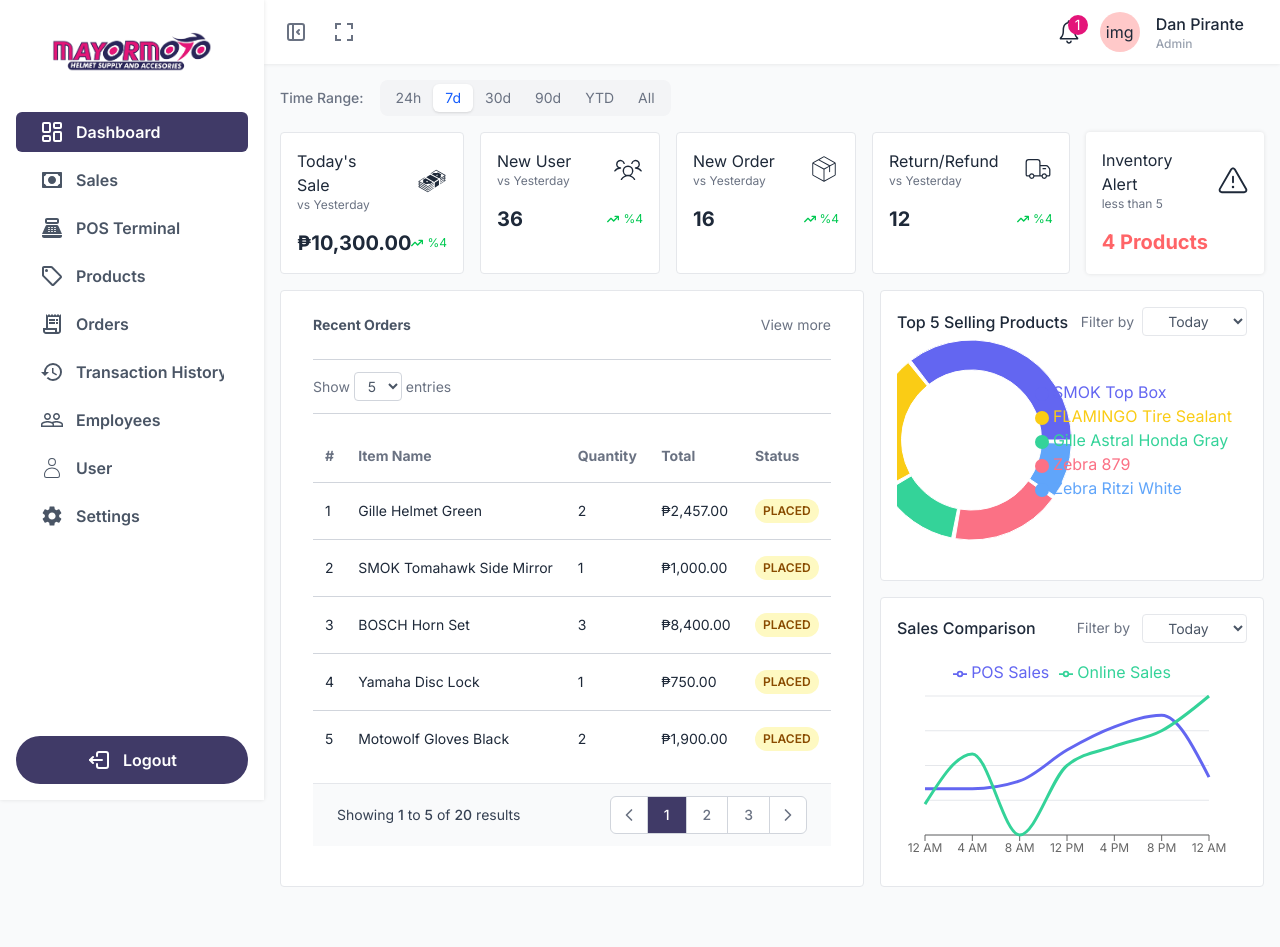
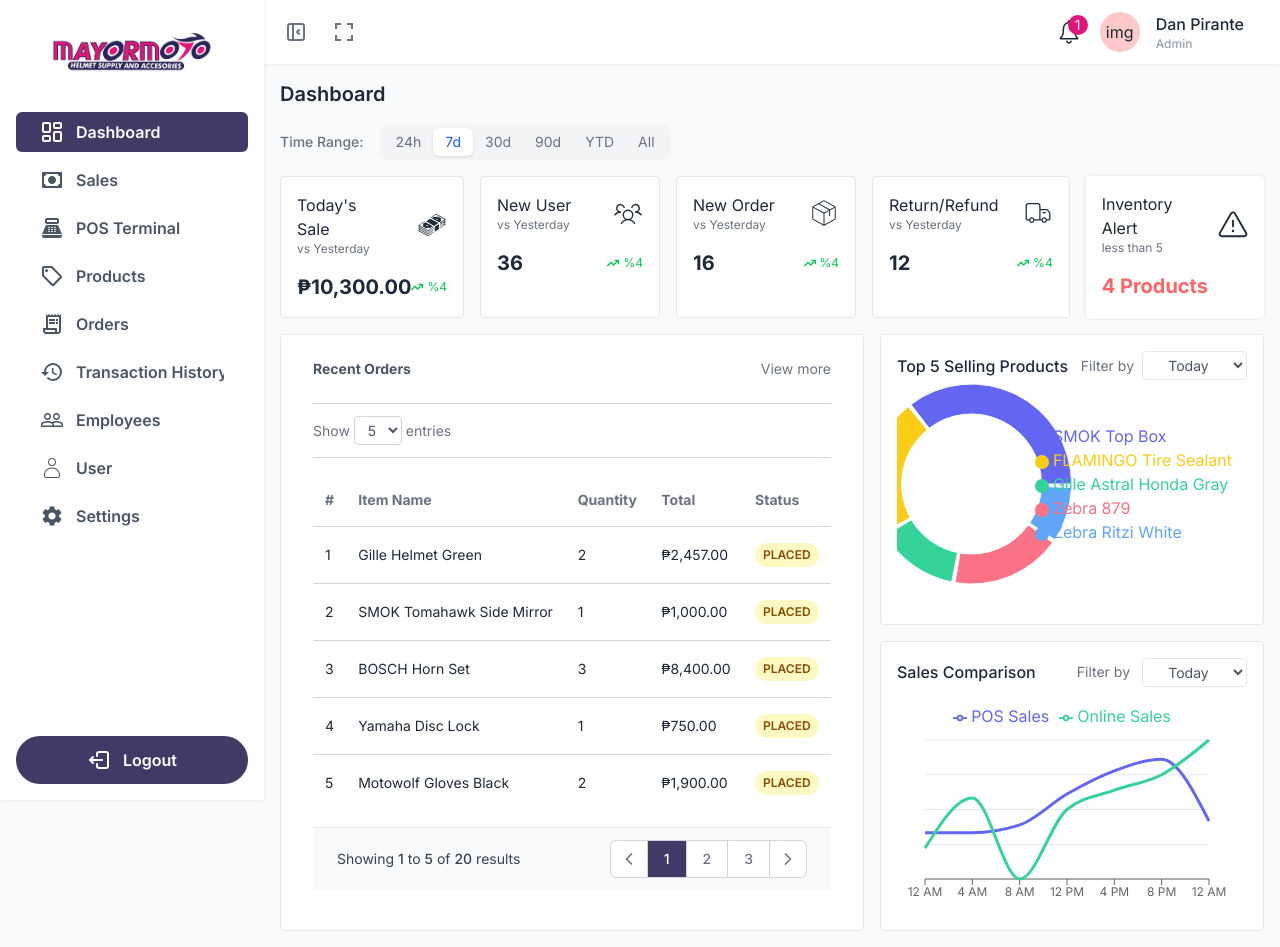
Before and after one commit to danwiic/Capstone-Project, a React (Vite) app in the folder frontend/: page /pos/dashboard in a window 1280 px wide. Before the commit the page ends 903 px from the top, so only its background shows below. Built offline with nearby package versions, Linux system fonts and the light colour scheme; what tailwindcss-animated would draw is missing.

Commit message:
feat: Add SKU placeholder to AddProduct modal and enhance Dashboard layout with title

```diff
--- a/frontend/src/components/modal/AddProduct.tsx
+++ b/frontend/src/components/modal/AddProduct.tsx
@@ -448,6 +448,7 @@ export default function ProductModal({ isOpen, onClose }: AddProductProps) {
                       </label>
                       <input
                         type="text"
+                        placeholder="SKU"
                         value={variant.sku}
                         onChange={(e) =>
                           updateVariant(variant.id, "sku", e.target.value)
--- a/frontend/src/pages/pos/Dashboard.tsx
+++ b/frontend/src/pages/pos/Dashboard.tsx
@@ -55,8 +55,13 @@ export default function Dashboard() {
   return (
     <Layout>
       <div className="flex flex-col gap-4">
+        <div>
+          <span className="font-semibold text-xl">Dashboard</span>
+        </div>
         <div className="flex items-center gap-4">
-          <p className="text-sm font-medium text-gray-500">Time Range:</p>
+          <div>
+            <p className="text-sm font-medium text-gray-500">Time Range:</p>
+          </div>
           <div className="flex bg-gray-100 rounded-lg p-1">
             {["24h", "7d", "30d", "90d", "YTD", "All"].map((range) => (
               <button
```
